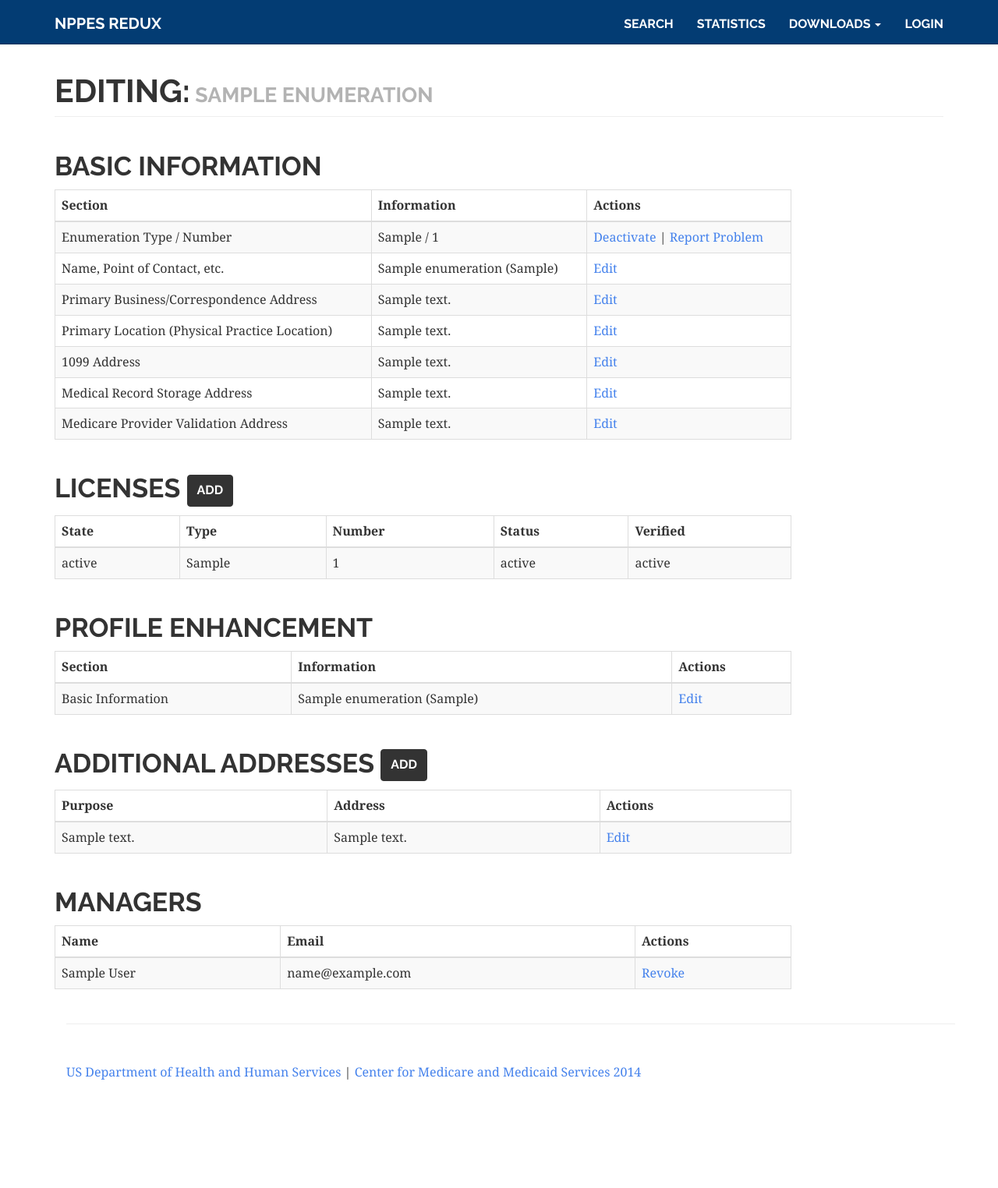
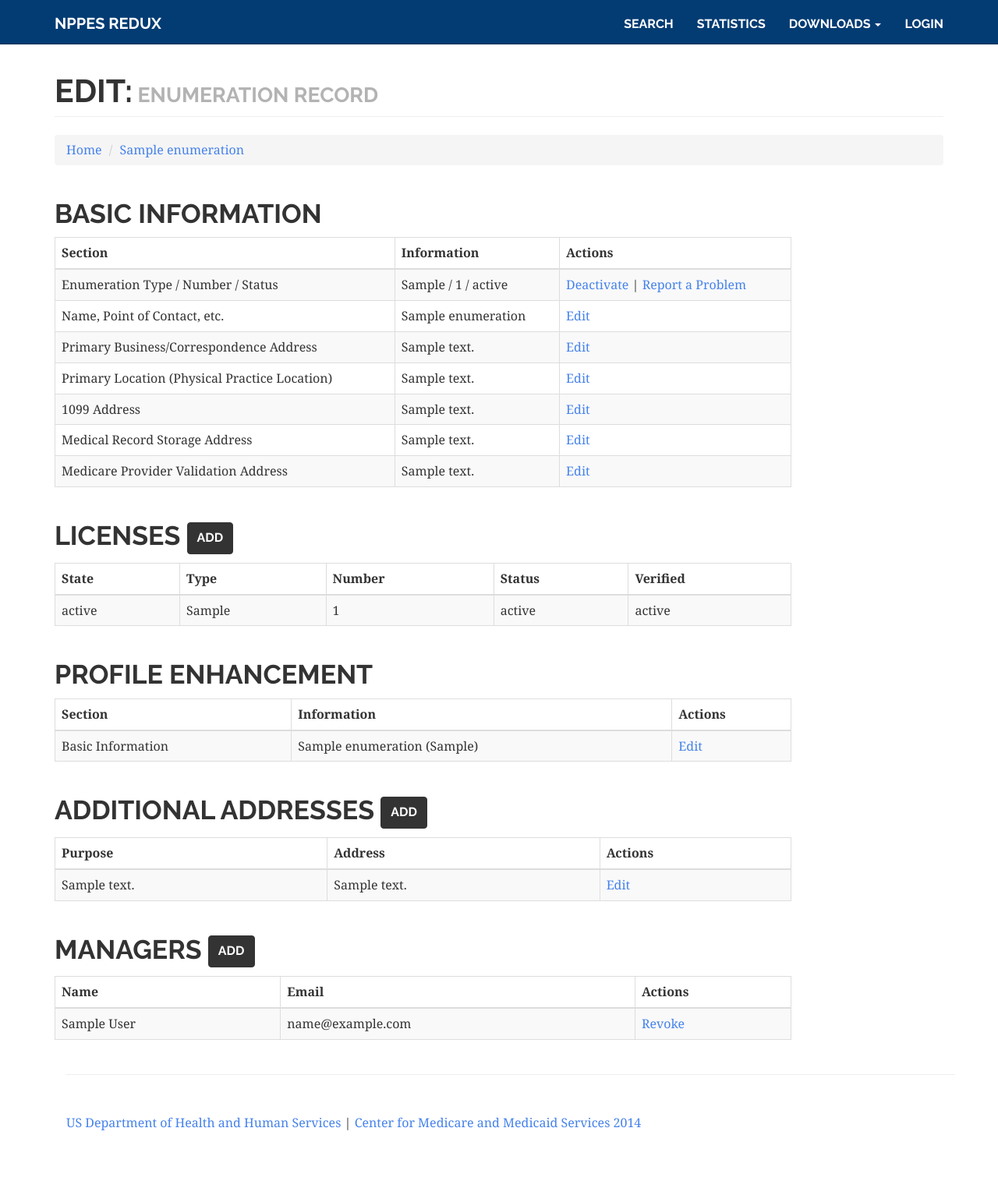
Before and after one commit to loranstefani/npi, a Django app: template apps/enumerations/templates/edit.html in a window 1280 px wide. Shown: the whole page at 78% size. Before the commit the page ends 1385 px from the top, so only its background shows below. Run offline with Django 3.2, Linux system fonts and the light colour scheme; the template is opened without the code that fills it: most values are stand-ins (such as "Sample title", 1, 10 or a date in 2020).

Commit message:
breadcrumbs and cosmetic enhancements

```diff
--- a/apps/enumerations/templates/edit.html
+++ b/apps/enumerations/templates/edit.html
@@ -7,7 +7,7 @@
       <div class="row">
 
         <div class="col-lg-12">
-          <h1 class="page-header">Editing:<small> {{enumeration.name}} </small></h1>
+          <h1 class="page-header">Edit:<small> Enumeration Record</small></h1>
         </div>
 
       </div>
@@ -26,7 +26,18 @@
 
       </div>
 
+      <div class="row">
 
+        <div class="col-lg-12">
+
+<ol class="breadcrumb">
+  <li><a href="/">Home</a></li>
+  <li class="active"><a href="/enumerations/edit/{{enumeration.id}}">{{enumeration.name}}</a></li>
+</ol>
+
+        </div>
+
+      </div>
 
 
 
@@ -45,18 +56,18 @@
   </thead>
 
    <tr>
-    <td>Enumeration Type / Number</td>
-    <td>{{enumeration.enumeration_type}} / {{enumeration.pretty_number}}</td>
+    <td>Enumeration Type / Number / Status</td>
+    <td>{{enumeration.enumeration_type}} / {{enumeration.pretty_number}} / {{enumeration.pretty_status}}</td>
     <td>
        <a href="/enumeration/deactiviate/{{e.id}}">Deactivate</a> |
-       <a href="/enumeration/report/{{e.id}}">Report Problem</a>
+       <a href="/enumeration/report/{{e.id}}">Report a Problem</a>
       </td>
   </tr>
 
 
   <tr>
     <td>Name, Point of Contact, etc.</td>
-    <td>{{ enumeration.name }} ({{enumeration.enumeration_type}})</td>
+    <td>{{ enumeration.name }}</td>
     <td>
       <a href="/enumeration/edit/{{e.id}}">Edit</a>
       </td>
@@ -245,7 +256,7 @@
 
  <div class="row">
     <div class="col-lg-10">
- <h2>Managers</h2>
+ <h2>Managers  <a href=/enumerations/managers/add/{{enumeration.id}}><button type="button" class="btn btn-default">Add</button></a></h2>
 
   <table class="table table-striped  table-bordered">
   <thead>
```
Also changed, not shown: templates/home/authenticated-home.html (+16 -3 lines).
